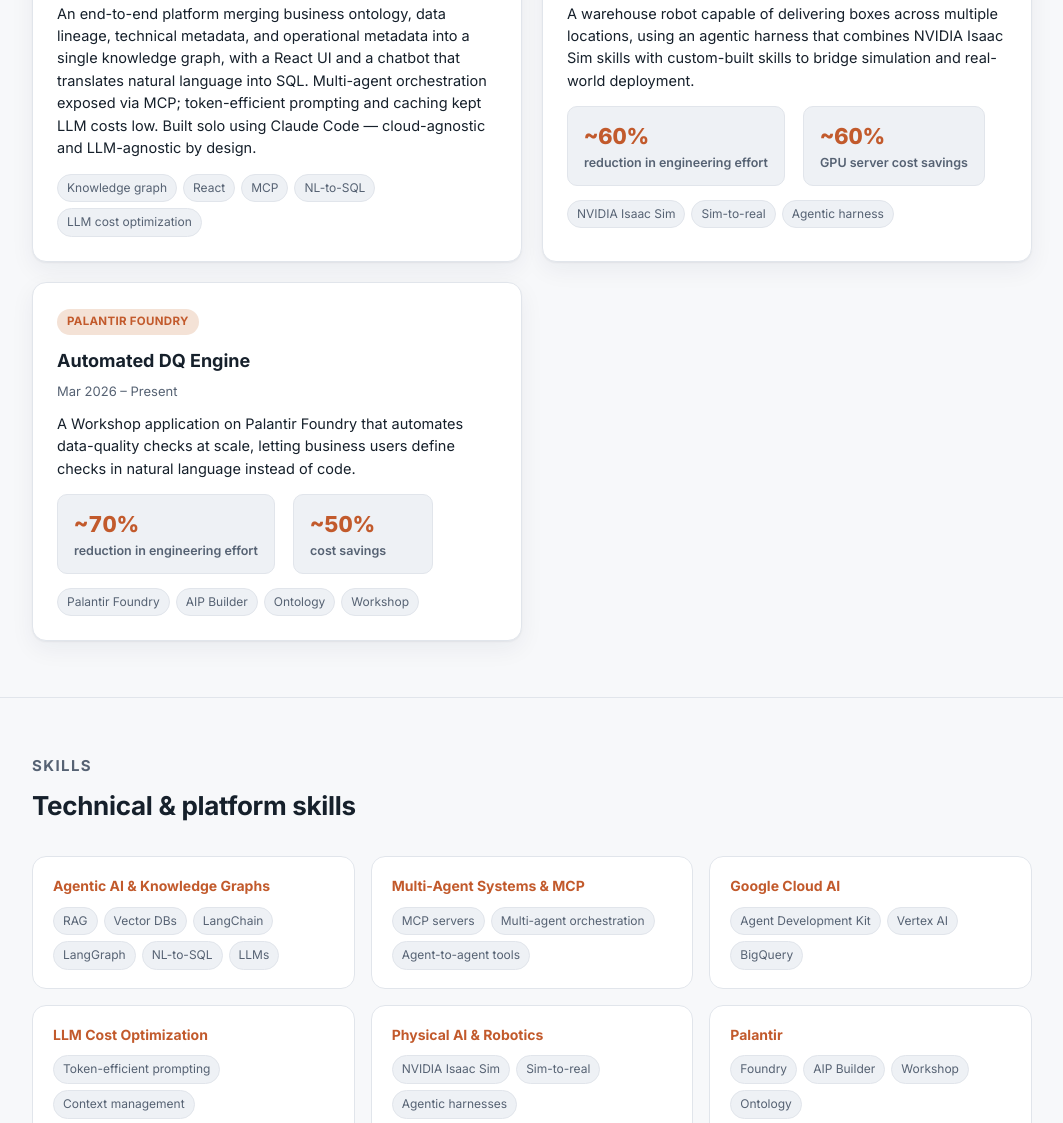
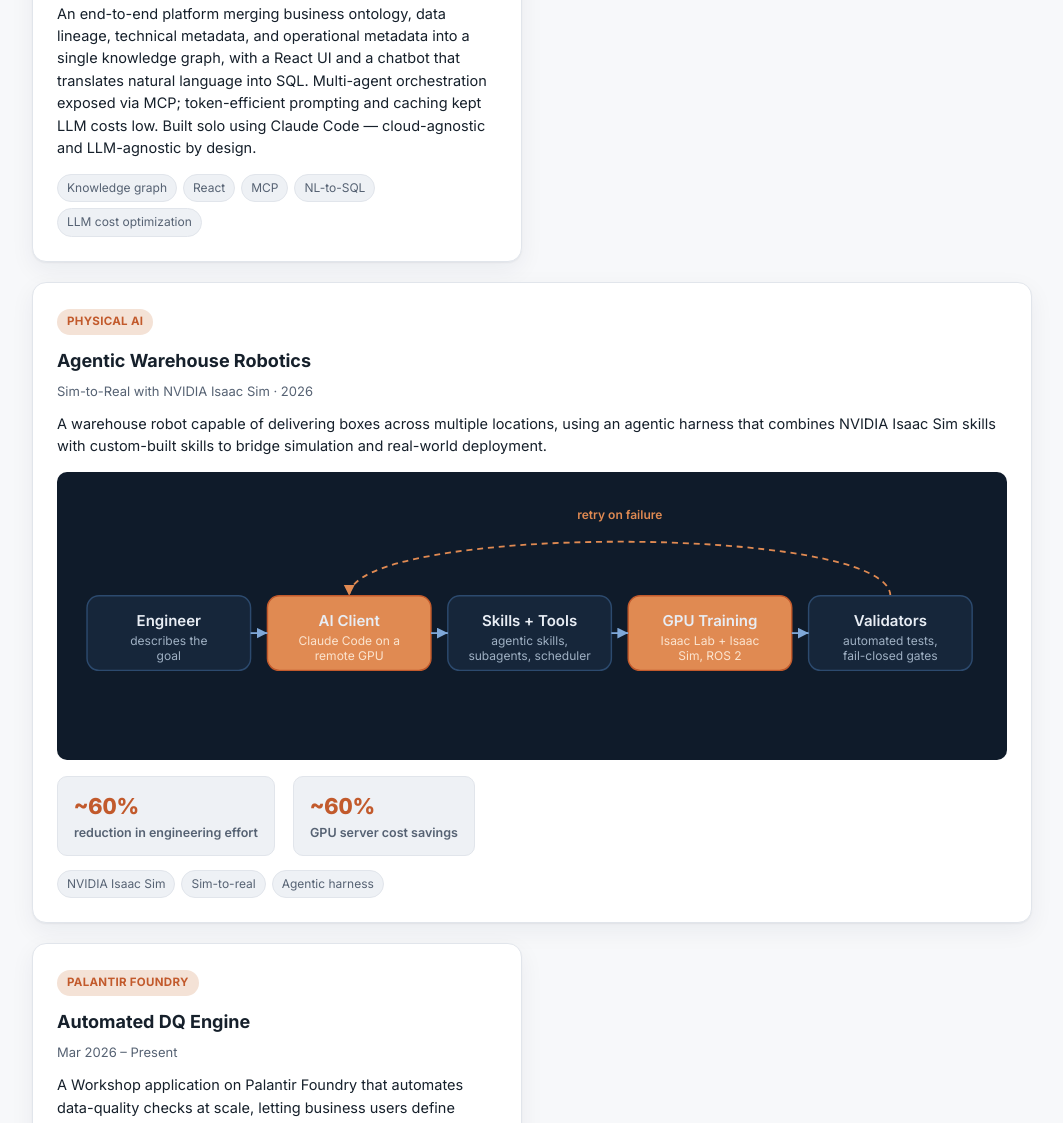
Before and after one commit to soorajtrs/sooraj-portfolio, a plain HTML site: page index.html in a window 1280 px wide. Shown: the part 4087-5210 px from the top of the page, without its empty margins (108-1171 px from the left). Drawn offline with Linux system fonts and the light colour scheme.

Commit message:
Add agentic harness block diagram to Warehouse Robotics card
Shows the request flow (Engineer -> AI client -> Skills & tools -> GPU
training -> Validators) with a dashed retry-on-failure loop-back,
matching the existing diagram style and draw-in animation.

```diff
--- a/index.html
+++ b/index.html
@@ -304,11 +304,74 @@
           </div>
         </div>
 
-        <div class="card reveal">
+        <div class="card diagram-card reveal">
           <span class="card-tag">Physical AI</span>
           <h3>Agentic Warehouse Robotics</h3>
           <p class="meta">Sim-to-Real with NVIDIA Isaac Sim · 2026</p>
           <p>A warehouse robot capable of delivering boxes across multiple locations, using an agentic harness that combines NVIDIA Isaac Sim skills with custom-built skills to bridge simulation and real-world deployment.</p>
+
+          <div class="diagram-wrap">
+            <svg viewBox="0 0 760 210" xmlns="http://www.w3.org/2000/svg" role="img" aria-label="Agentic harness: an engineer's goal flows through an AI client to skills and tools, onto a GPU for training, through validators, which loop back to the AI client on any failure">
+              <defs>
+                <marker id="arrow3" markerWidth="8" markerHeight="8" refX="6" refY="3" orient="auto"><path d="M0,0 L6,3 L0,6 Z" fill="#7fa8d9"/></marker>
+                <marker id="arrow3b" markerWidth="8" markerHeight="8" refX="6" refY="3" orient="auto"><path d="M0,0 L6,3 L0,6 Z" fill="#e08a52"/></marker>
+              </defs>
+              <style>
+                .box3{fill:#16263a;stroke:#2c4a6e;stroke-width:1.2;}
+                .lbl3{fill:#e8edf4;font-family:Inter,sans-serif;font-size:12.5px;font-weight:600;}
+                .sub3{fill:#9fb0c3;font-family:Inter,sans-serif;font-size:10px;}
+                .sub3A{fill:#fbe4cf;font-family:Inter,sans-serif;font-size:10px;}
+                .edge3{stroke:#7fa8d9;stroke-width:1.5;fill:none;marker-end:url(#arrow3);}
+                .accent3{fill:#e08a52;stroke:#c25a2c;}
+                .loopback{stroke:#e08a52;stroke-width:1.5;fill:none;stroke-dasharray:5,4;marker-end:url(#arrow3b);}
+                .looplbl{fill:#e08a52;font-family:Inter,sans-serif;font-size:10px;font-weight:600;}
+              </style>
+
+              <path d="M678,88 C 678,28 228,28 228,88" class="loopback"/>
+              <text x="453" y="24" class="looplbl" text-anchor="middle">retry on failure</text>
+
+              <g class="dnode">
+                <rect x="10" y="88" width="136" height="62" rx="10" class="box3"/>
+                <text x="78" y="113" class="lbl3" text-anchor="middle">Engineer</text>
+                <text x="78" y="129" class="sub3" text-anchor="middle">describes the</text>
+                <text x="78" y="141" class="sub3" text-anchor="middle">goal</text>
+              </g>
+
+              <g class="dnode">
+                <rect x="160" y="88" width="136" height="62" rx="10" class="box3 accent3"/>
+                <text x="228" y="113" class="lbl3" text-anchor="middle">AI Client</text>
+                <text x="228" y="129" class="sub3A" text-anchor="middle">Claude Code on a</text>
+                <text x="228" y="141" class="sub3A" text-anchor="middle">remote GPU</text>
+              </g>
+
+              <g class="dnode">
+                <rect x="310" y="88" width="136" height="62" rx="10" class="box3"/>
+                <text x="378" y="113" class="lbl3" text-anchor="middle">Skills + Tools</text>
+                <text x="378" y="129" class="sub3" text-anchor="middle">agentic skills,</text>
+                <text x="378" y="141" class="sub3" text-anchor="middle">subagents, scheduler</text>
+              </g>
+
+              <g class="dnode">
+                <rect x="460" y="88" width="136" height="62" rx="10" class="box3 accent3"/>
+                <text x="528" y="113" class="lbl3" text-anchor="middle">GPU Training</text>
+                <text x="528" y="129" class="sub3A" text-anchor="middle">Isaac Lab + Isaac</text>
+                <text x="528" y="141" class="sub3A" text-anchor="middle">Sim, ROS 2</text>
+              </g>
+
+              <g class="dnode">
+                <rect x="610" y="88" width="136" height="62" rx="10" class="box3"/>
+                <text x="678" y="113" class="lbl3" text-anchor="middle">Validators</text>
+                <text x="678" y="129" class="sub3" text-anchor="middle">automated tests,</text>
+                <text x="678" y="141" class="sub3" text-anchor="middle">fail-closed gates</text>
+              </g>
+
+              <path d="M146,119 L160,119" class="edge3 dline"/>
+              <path d="M296,119 L310,119" class="edge3 dline"/>
+              <path d="M446,119 L460,119" class="edge3 dline"/>
+              <path d="M596,119 L610,119" class="edge3 dline"/>
+            </svg>
+          </div>
+
           <div class="impact-row">
             <div class="impact"><div class="num counter" data-prefix="~" data-target="60" data-suffix="%">0%</div><div class="lbl">reduction in engineering effort</div></div>
             <div class="impact"><div class="num counter" data-prefix="~" data-target="60" data-suffix="%">0%</div><div class="lbl">GPU server cost savings</div></div>
--- a/styles.css
+++ b/styles.css
@@ -403,8 +403,18 @@ section { padding: 56px 0; border-top: 1px solid var(--border); }
 .diagram-wrap svg .dnode:nth-of-type(6) { transition-delay: 0.4s; }
 .diagram-wrap svg .dnode:nth-of-type(7) { transition-delay: 0.48s; }
 
+.diagram-wrap svg .loopback,
+.diagram-wrap svg .looplbl {
+  opacity: 0;
+  transition: opacity 0.6s ease 1.9s;
+}
+.diagram-wrap svg.diagram-in .loopback,
+.diagram-wrap svg.diagram-in .looplbl { opacity: 1; }
+
 @media (prefers-reduced-motion: reduce) {
-  .diagram-wrap svg .dnode { opacity: 1; transition: none; }
+  .diagram-wrap svg .dnode,
+  .diagram-wrap svg .loopback,
+  .diagram-wrap svg .looplbl { opacity: 1; transition: none; }
 }
 
 /* ---------- Skills ---------- */
```
